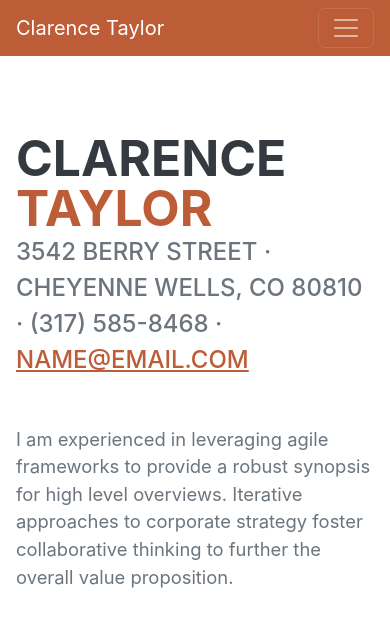
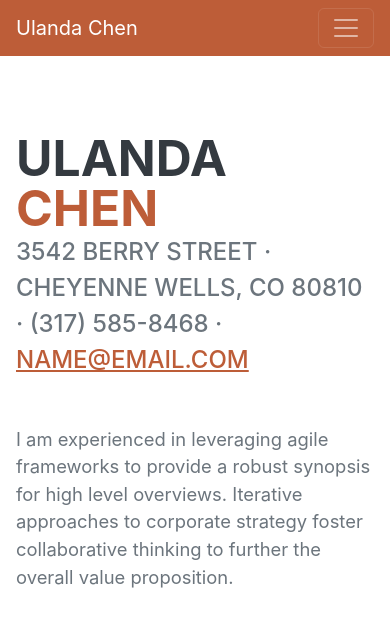
Before and after one commit to ccy9559/ccy9559.github.io, a plain HTML site: page index.html in a window 390 px wide. Shown: the top 633 px of the page. Drawn offline with nearby package versions, Linux system fonts and the light colour scheme; a web font is replaced by a local one.

Commit message:
Update index.html

```diff
--- a/index.html
+++ b/index.html
@@ -19,7 +19,7 @@
         <!-- Navigation-->
         <nav class="navbar navbar-expand-lg navbar-dark bg-primary fixed-top" id="sideNav">
             <a class="navbar-brand js-scroll-trigger" href="#page-top">
-                <span class="d-block d-lg-none">Clarence Taylor</span>
+                <span class="d-block d-lg-none">Ulanda Chen</span>
                 <span class="d-none d-lg-block"><img class="img-fluid img-profile rounded-circle mx-auto mb-2" src="assets/img/profile.JPG" alt="..." /></span>
             </a>
             <button class="navbar-toggler" type="button" data-bs-toggle="collapse" data-bs-target="#navbarResponsive" aria-controls="navbarResponsive" aria-expanded="false" aria-label="Toggle navigation"><span class="navbar-toggler-icon"></span></button>
@@ -40,8 +40,8 @@
             <section class="resume-section" id="about">
                 <div class="resume-section-content">
                     <h1 class="mb-0">
-                        Clarence
-                        <span class="text-primary">Taylor</span>
+                        Ulanda
+                        <span class="text-primary">Chen</span>
                     </h1>
                     <div class="subheading mb-5">
                         3542 Berry Street · Cheyenne Wells, CO 80810 · (317) 585-8468 ·
```
